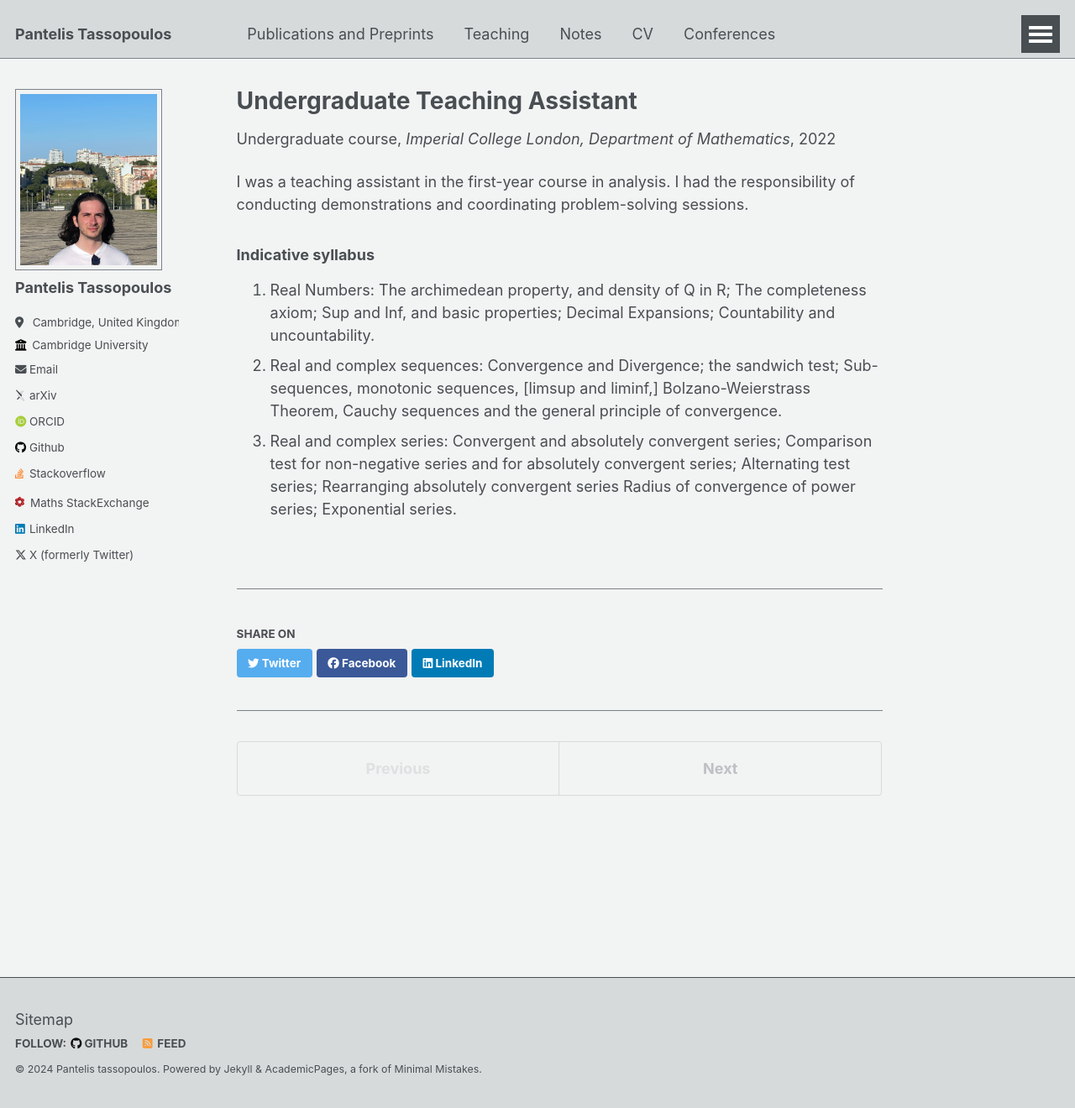
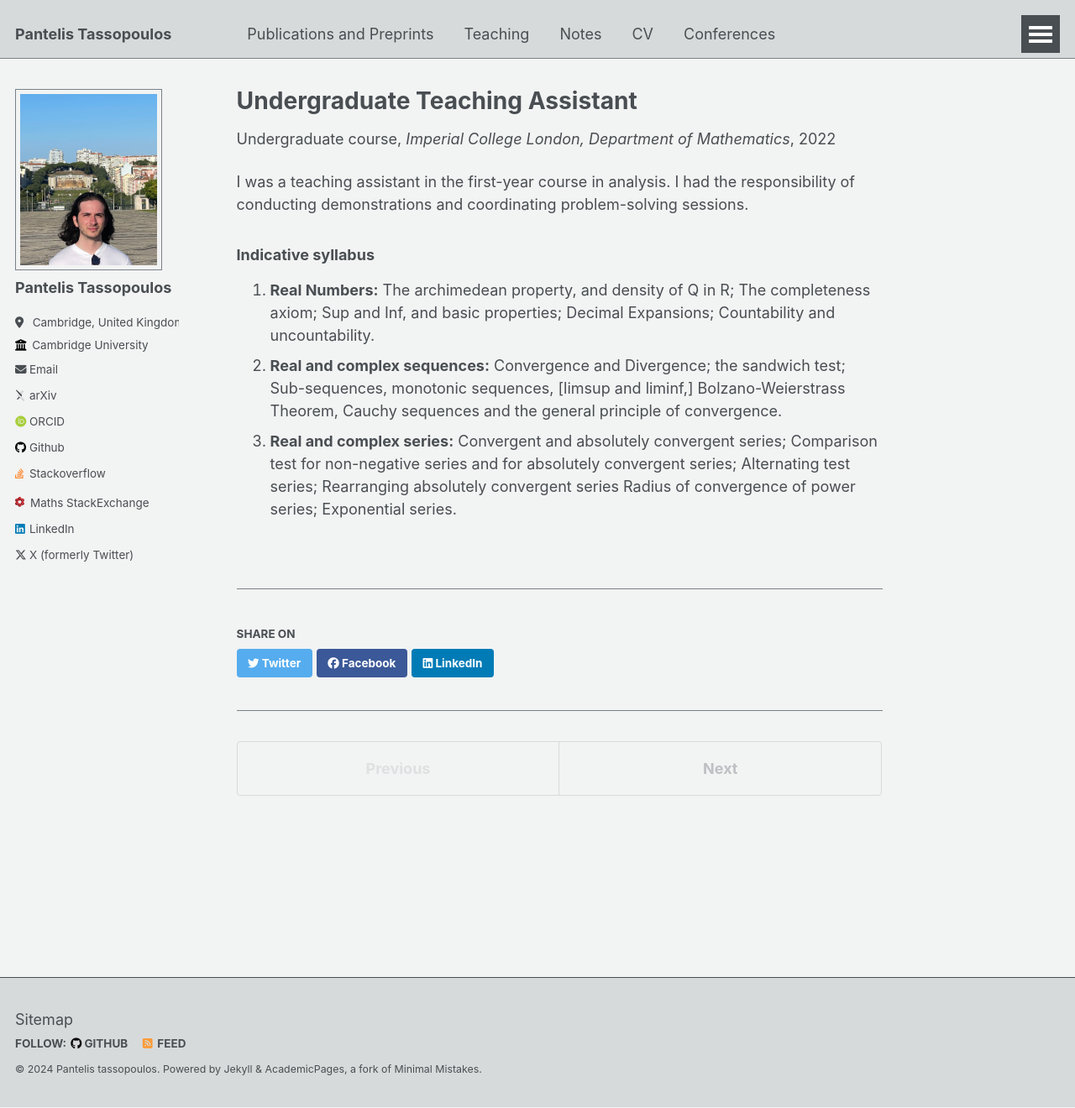
Before and after one commit to PantelisTass/PantelisTass.github.io, a Jekyll site: the page built from _teaching/2022-fall-teaching-analysis.md, in a window 1280 px wide and 1320 px high. Shown: the whole window at 84% size. Built offline with Jekyll 4.4.1, drawn with Linux system fonts in a browser that asks for light colours; some web fonts are replaced.

Commit message:
bold text

```diff
--- a/_teaching/2022-fall-teaching-analysis.md
+++ b/_teaching/2022-fall-teaching-analysis.md
@@ -11,8 +11,8 @@ location: "London, United Kingdom"
 I was a teaching assistant in the first-year course in analysis. I had the responsibility of
 conducting demonstrations and coordinating problem-solving sessions.
 <h3>Indicative syllabus</h3>
- <ol>
-  <li>Real Numbers: The archimedean property, and density of Q in R; The completeness axiom; Sup and Inf, and basic properties; Decimal Expansions; Countability and uncountability.</li>
-  <li>Real and complex sequences: Convergence and Divergence; the sandwich test; Sub- sequences, monotonic sequences, [limsup and liminf,] Bolzano-Weierstrass Theorem, Cauchy sequences and the general principle of convergence. </li>
-  <li>Real and complex series: Convergent and absolutely convergent series; Comparison test for non-negative series and for absolutely convergent series; Alternating test series; Rearranging absolutely convergent series Radius of convergence of power series; Exponential series. </li>
+<ol>
+  <li><b>Real Numbers:</b> The archimedean property, and density of Q in R; The completeness axiom; Sup and Inf, and basic properties; Decimal Expansions; Countability and uncountability.</li>
+  <li><b>Real and complex sequences:</b> Convergence and Divergence; the sandwich test; Sub-sequences, monotonic sequences, [limsup and liminf,] Bolzano-Weierstrass Theorem, Cauchy sequences and the general principle of convergence.</li>
+  <li><b>Real and complex series:</b> Convergent and absolutely convergent series; Comparison test for non-negative series and for absolutely convergent series; Alternating test series; Rearranging absolutely convergent series Radius of convergence of power series; Exponential series.</li>
 </ol>
```
Also changed, not shown: _teaching/2023-spring-teaching-calculus-and-applications copy.md (+4 -4 lines).
